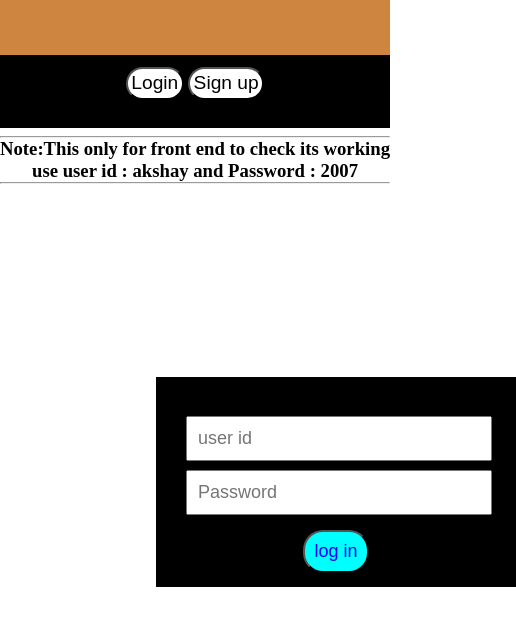
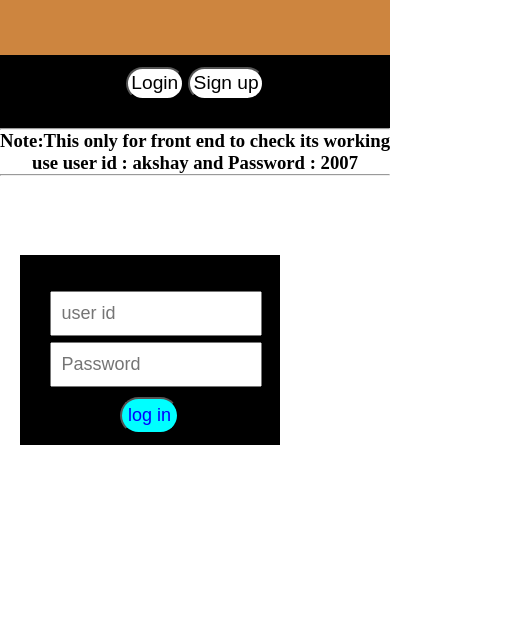
Before and after one commit to akshayaraja2007/front_end_task_manager, a plain HTML site: page index.html in a window 390 px wide. Both pictures are taken after a click on the button "Login". Shown: the part 45-670 px from the top of the page, 516 px wide, since content can reach past the window. Drawn offline with Linux system fonts and the light colour scheme.

Commit message:
phone veiw

```diff
--- a/index.html
+++ b/index.html
@@ -16,18 +16,19 @@
     <div id="btns"><button id="loginbtn" onclick="dispon()">Login</button>
         <button id="signupbtn">Sign up</button>
     </div>
-    <div id="login"><input type="text" id="luserid" placeholder="user id">
-        <input type="text" id="lpassword" placeholder="Password">
-        <button id="log" onclick="dispof()">log in</button>
-    </div>
-
-    <div id="signup"></div>
-    <h1 id="h"></h1>
-    <hr>
+        <hr>
     <center>
         <h3>Note:This only for front end to check its working use user id : akshay and Password : 2007</h3>
     </center>
     <hr>
+ <div id="cont">   <div id="login"><input type="text" id="luserid" placeholder="user id">
+        <input type="text" id="lpassword" placeholder="Password">
+        <button id="log" onclick="dispof()">log in</button>
+    </div></div>
+
+    <div id="signup"></div>
+    <h1 id="h"></h1>
+
 </body>
 <script src="script.js"></script>
 
--- a/script.js
+++ b/script.js
@@ -30,8 +30,6 @@ function taskadding(event) {
     vald.innerHTML = `<td><h1 id="valds">${tasks.value}</h1></td><td><button onclick="del(event)" id="comp">completed</button></td>`
 
 
-
-
     tas.append(vald)
     tasks.value = ""
 }
--- a/style.css
+++ b/style.css
@@ -40,12 +40,14 @@ h1 {
     background-color: darkblue;
 
 }
-
+#cont{position: absolute; top: 300px;
+  left: 38%;
+}
 #login {
     display: none;
-    position: absolute;
-    top: 50%;
-    left: 40%;
+    position: relative;
+
+
     text-align: center;
     height: 150px;
     width: 300px;
@@ -164,3 +166,12 @@ h1 {
     position: relative;
     text-align: center;
 }
+@media (max-width:700px){
+    #login {
+        height: 130px;
+        width: 200px;
+    }
+    #cont {
+        left: 5%;
+    }
+}
```
